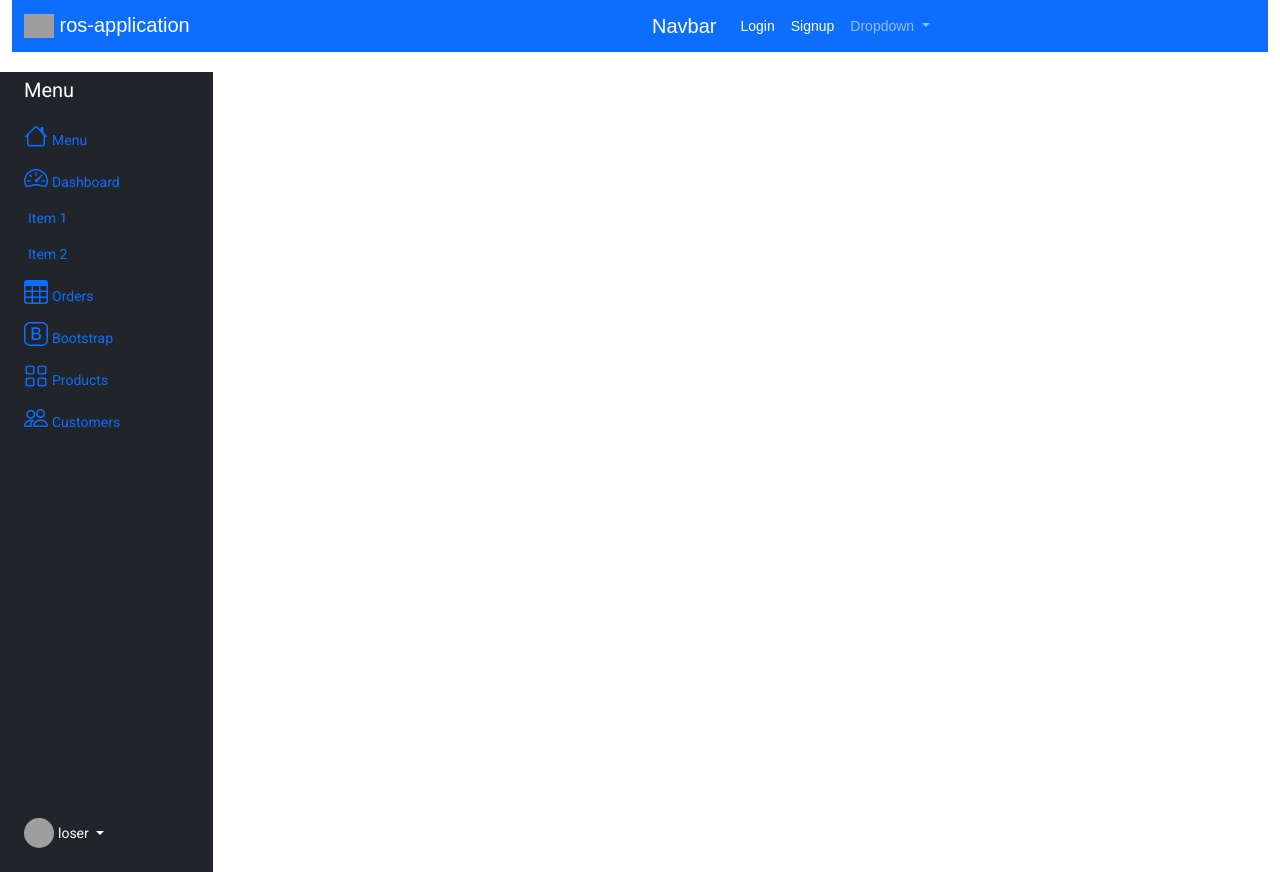
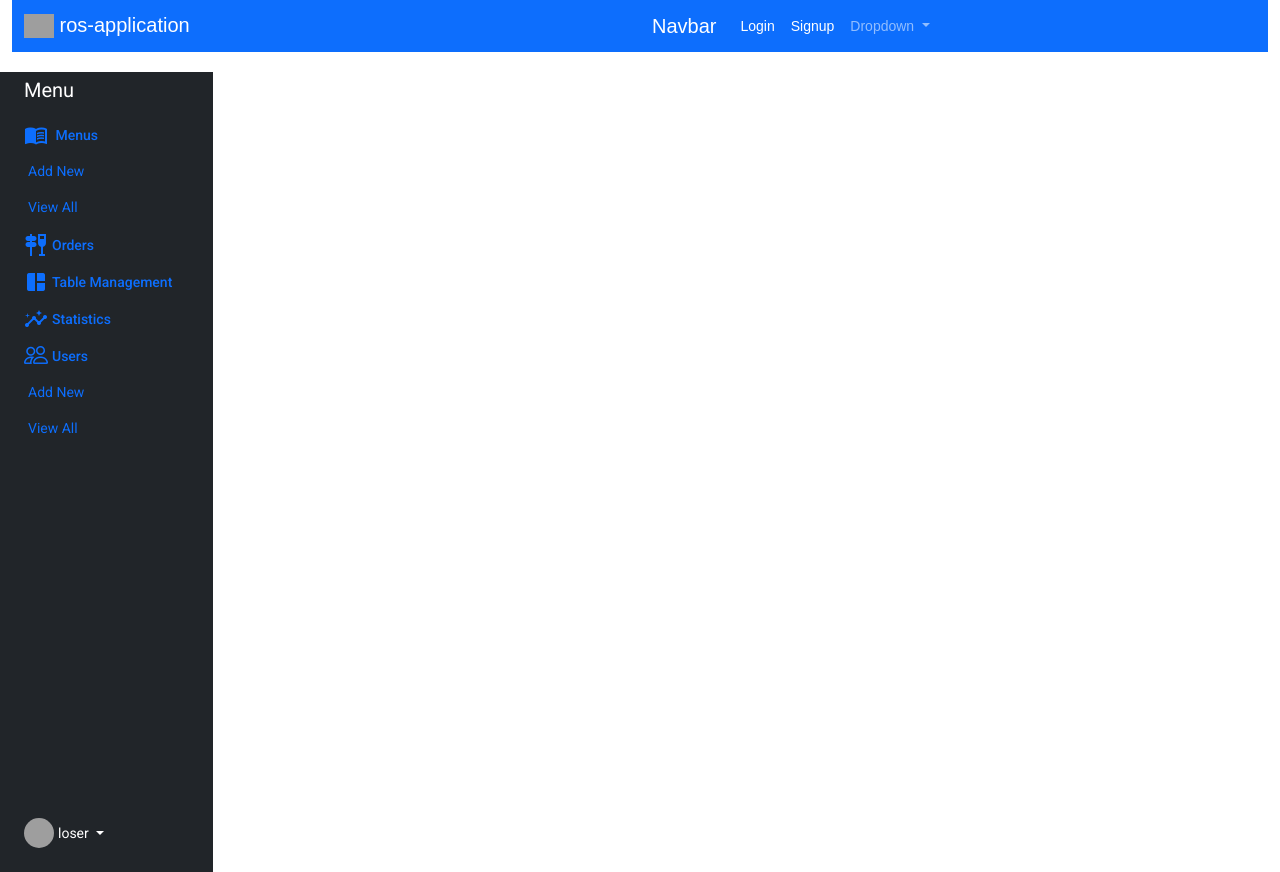
Before and after one commit to michaelchiumya/ros-fe, an Angular app: page /dashboard in a window 1280 px wide. Built offline with nearby package versions, Linux system fonts and the light colour scheme; grey boxes are pictures that could not be loaded.

Commit message:
created dash-layout and navigation

```diff
--- a/src/app/protected/dashboard/dashboard.component.html
+++ b/src/app/protected/dashboard/dashboard.component.html
@@ -3,72 +3,72 @@
 
     <div class="col-auto col-md-3 col-xl-2 px-sm-2 px-0 bg-dark">
       <div class="d-flex flex-column align-items-center align-items-sm-start px-3 pt-2 text-white min-vh-100">
-        <a href="/" class="d-flex align-items-center pb-3 mb-md-0 me-md-auto text-white text-decoration-none">
+
+        <a class="d-flex align-items-center pb-3 mb-md-0 me-md-auto text-white text-decoration-none">
           <span class="fs-5 d-none d-sm-inline">Menu</span>
         </a>
+
         <ul class="nav nav-pills flex-column mb-sm-auto mb-0 align-items-center align-items-sm-start" id="menu">
             <li class="nav-item">
-            <a routerLink="menu" [class]="['nav-link', 'align-middle', 'px-0']">
-              <i class="fs-4 bi-house"></i> <span class="ms-1 d-none d-sm-inline">Menu</span>
-            </a>
+               <button mat-button [class]="['nav-link', 'align-middle', 'px-0']" href="#menu1" data-bs-toggle="collapse" >
+                 <mat-icon aria-hidden="false" aria-label="Example home icon">menu_book</mat-icon>
+                  <span class="ms-1 d-none d-sm-inline"> Menus</span>
+              </button>
+              <ul class="collapse show nav flex-column ms-1" id="menu1" data-bs-parent="#menu">
+                <li>
+                  <a (click)="openDialog()" class="nav-link px-0"> <span class="d-none d-sm-inline">Add</span> New</a>
                 </li>
                 <li>
-            <a href="#submenu1" data-bs-toggle="collapse" class="nav-link px-0 align-middle">
-              <i class="fs-4 bi-speedometer2"></i> <span class="ms-1 d-none d-sm-inline">Dashboard</span>
-            </a>
-            <ul class="collapse show nav flex-column ms-1" id="submenu1" data-bs-parent="#menu">
-              <li class="w-100">
-                <a href="#" class="nav-link px-0"> <span class="d-none d-sm-inline">Item</span> 1 </a>
-              </li>
-              <li>
-                <a href="#" class="nav-link px-0"> <span class="d-none d-sm-inline">Item</span> 2 </a>
+                  <a routerLink="menu" class="nav-link px-0"> <span class="d-none d-sm-inline">View</span> All</a>
                 </li>
               </ul>
            </li>
+
           <li>
-            <a href="#" class="nav-link px-0 align-middle">
-              <i class="fs-4 bi-table"></i> <span class="ms-1 d-none d-sm-inline">Orders</span>
-            </a>
+            <button mat-button [class]="['nav-link', 'px-0', 'align-middle']">
+              <mat-icon aria-hidden="false" aria-label="Example home icon">tapas</mat-icon>
+              <span class="ms-1 d-none d-sm-inline">Orders</span>
+            </button>
+          </li>
+
+          <li>
+            <button mat-button href="#submenu3" data-bs-toggle="collapse" class="nav-link px-0 align-middle">
+              <mat-icon aria-hidden="false" aria-label="Example home icon">auto_awesome_mosaic</mat-icon>
+                <span class="ms-1 d-none d-sm-inline">Table Management</span>
+            </button>
+                  <ul class="collapse nav flex-column ms-1" id="submenu3" data-bs-parent="#menu">
+                     <li class="w-100">
+                       <a href="#" class="nav-link px-0"> <span class="d-none d-sm-inline">Add</span> New</a>
                      </li>
                      <li>
-            <a href="#submenu2" data-bs-toggle="collapse" class="nav-link px-0 align-middle ">
-              <i class="fs-4 bi-bootstrap"></i> <span class="ms-1 d-none d-sm-inline">Bootstrap</span>
-            </a>
-            <ul class="collapse nav flex-column ms-1" id="submenu2" data-bs-parent="#menu">
-              <li class="w-100">
-                <a href="#" class="nav-link px-0"> <span class="d-none d-sm-inline">Item</span> 1</a>
-              </li>
-              <li>
-                <a href="#" class="nav-link px-0"> <span class="d-none d-sm-inline">Item</span> 2</a>
+                     <a href="#" class="nav-link px-0"> <span class="d-none d-sm-inline">View</span> All</a>
                     </li>
                   </ul>
           </li>
+
           <li>
-            <a href="#submenu3" data-bs-toggle="collapse" class="nav-link px-0 align-middle">
-              <i class="fs-4 bi-grid"></i> <span class="ms-1 d-none d-sm-inline">Products</span>
-            </a>
-            <ul class="collapse nav flex-column ms-1" id="submenu3" data-bs-parent="#menu">
-              <li class="w-100">
-                <a href="#" class="nav-link px-0"> <span class="d-none d-sm-inline">Product</span> 1</a>
+            <button mat-button data-bs-toggle="collapse" class="nav-link px-0 align-middle" routerLink="stats" >
+               <mat-icon aria-hidden="false" aria-label="Example home icon">insights</mat-icon>
+               <span class="ms-1 d-none d-sm-inline">Statistics</span>
+            </button>
+          </li>
+
+          <li>
+            <button mat-button href="#submenu1" class="nav-link px-0 align-middle" data-bs-toggle="collapse">
+              <i class="fs-4 bi-people"></i> <span class="ms-1 d-none d-sm-inline">Users</span>
+            </button>
+               <ul class="collapse show nav flex-column ms-1" id="submenu1" data-bs-parent="#menu">
+                 <li>
+                   <a href="#" class="nav-link px-0"> <span class="d-none d-sm-inline">Add</span> New</a>
                 </li>
                  <li>
-                <a href="#" class="nav-link px-0"> <span class="d-none d-sm-inline">Product</span> 2</a>
-              </li>
-              <li>
-                <a href="#" class="nav-link px-0"> <span class="d-none d-sm-inline">Product</span> 3</a>
-              </li>
-              <li>
-                <a href="#" class="nav-link px-0"> <span class="d-none d-sm-inline">Product</span> 4</a>
+                   <a href="#" class="nav-link px-0"> <span class="d-none d-sm-inline">View</span> All</a>
                  </li>
                </ul>
           </li>
-          <li>
-            <a href="#" class="nav-link px-0 align-middle">
-              <i class="fs-4 bi-people"></i> <span class="ms-1 d-none d-sm-inline">Customers</span>
-            </a>
-          </li>
         </ul>
         <hr>
+
         <div class="dropdown pb-4">
           <a href="#" class="d-flex align-items-center text-white text-decoration-none dropdown-toggle" id="dropdownUser1" data-bs-toggle="dropdown" aria-expanded="false">
             <img src="https://github.com/mdo.png" alt="hugenerd" width="30" height="30" class="rounded-circle">
@@ -86,6 +86,8 @@
         </div>
       </div>
     </div>
+
+    <!--content section-->
     <div class="col py-3">
       <router-outlet></router-outlet>
     </div>
```
Lines whose indentation alone changed are shown as unchanged.
